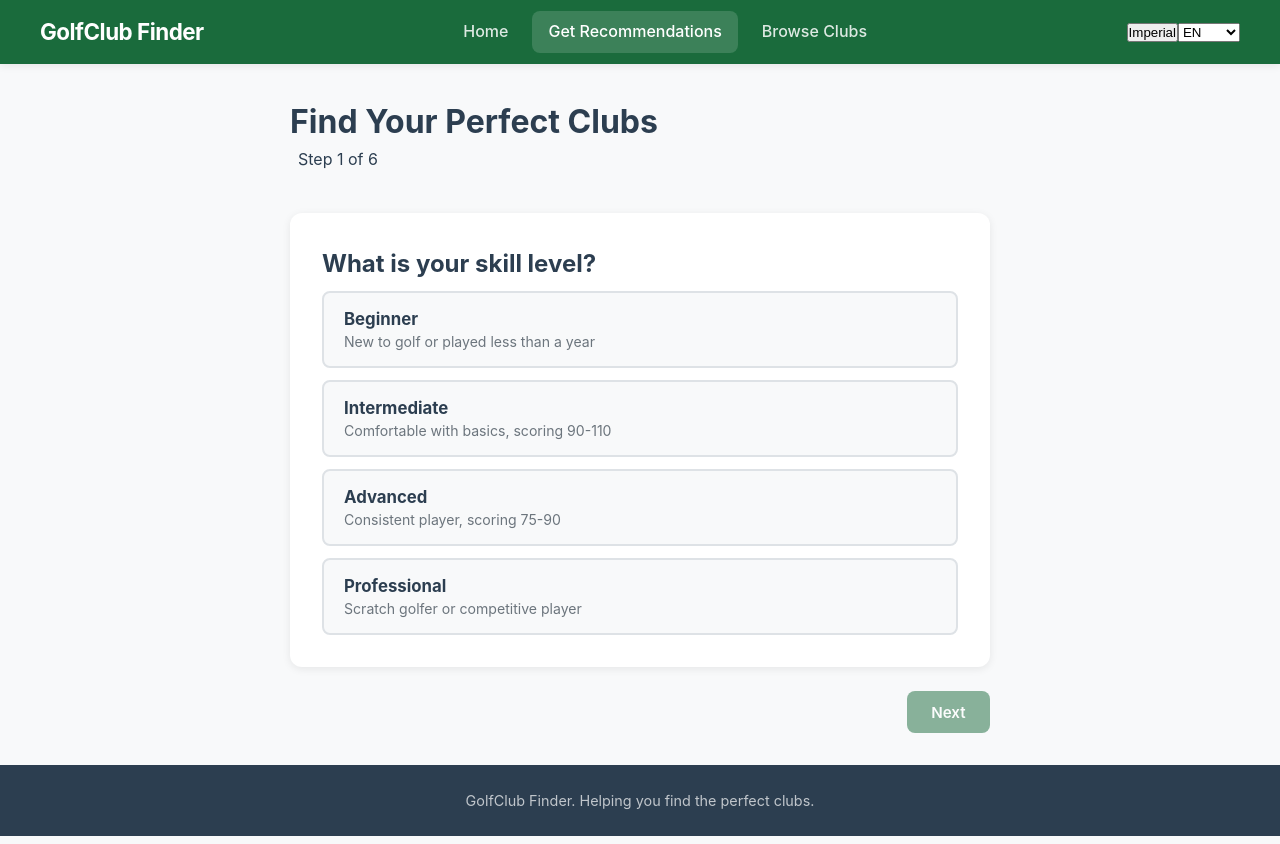
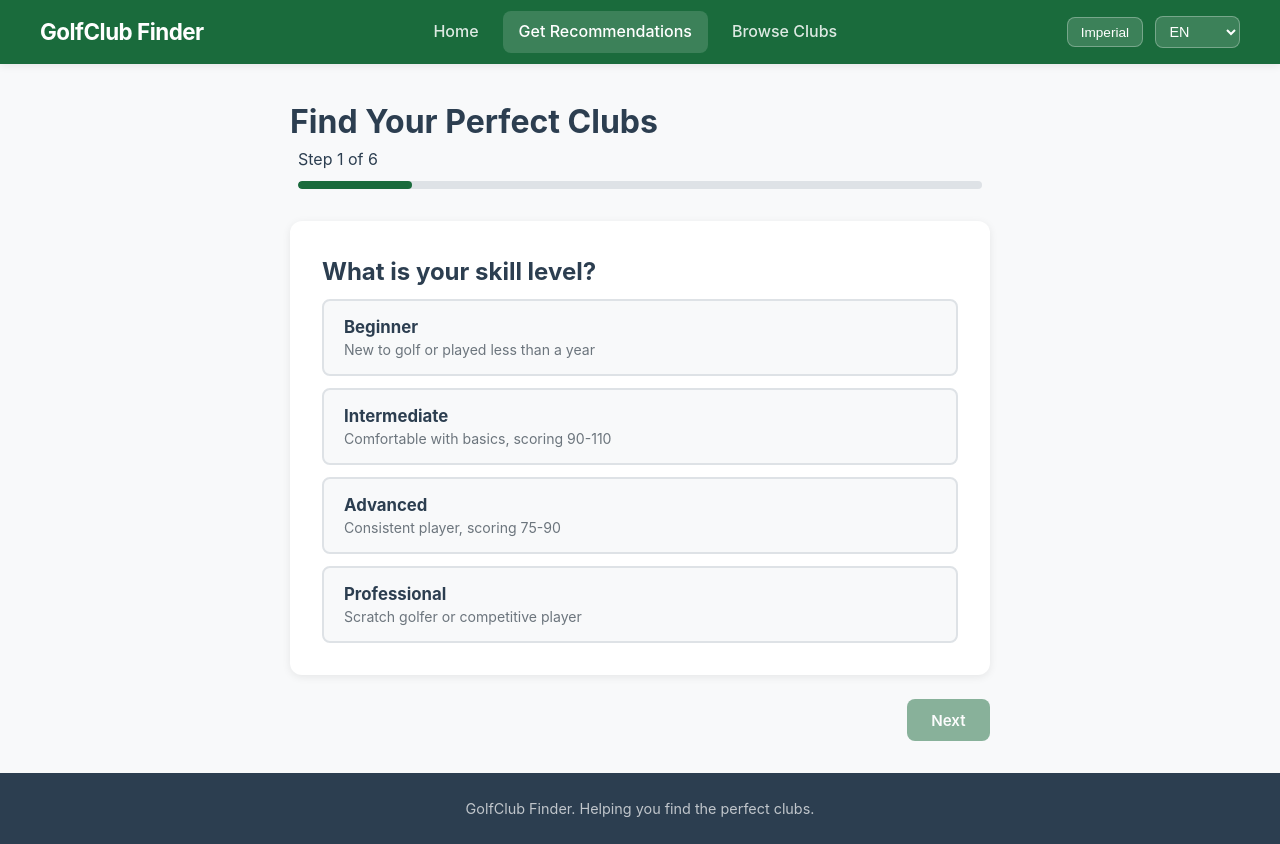
Before and after one commit to tkdgus96/golf-club-recommender, a React (Vite) app in the folder client/: page /quiz in a window 1280 px wide. Built offline with nearby package versions, Linux system fonts and the light colour scheme.

Commit message:
Add styles for language selector and unit toggle
- Header controls layout
- Language dropdown styling
- Unit toggle button styling
- Progress bar for quiz

Co-Authored-By: Claude Opus 4.5 <noreply@anthropic.com>

```diff
--- a/client/src/index.css
+++ b/client/src/index.css
@@ -1001,6 +1001,82 @@ a {
    Responsive
    ============================================ */
 
+/* ============================================
+   Header Controls (Language & Unit Toggle)
+   ============================================ */
+
+.header-controls {
+  display: flex;
+  align-items: center;
+  gap: 0.75rem;
+}
+
+.language-selector {
+  background: rgba(255, 255, 255, 0.15);
+  border: 1px solid rgba(255, 255, 255, 0.3);
+  color: white;
+  padding: 0.4rem 0.6rem;
+  border-radius: var(--radius);
+  font-size: 0.9rem;
+  cursor: pointer;
+}
+
+.language-selector:hover {
+  background: rgba(255, 255, 255, 0.25);
+}
+
+.language-selector option {
+  background: var(--primary);
+  color: white;
+}
+
+.unit-toggle {
+  background: rgba(255, 255, 255, 0.15);
+  border: 1px solid rgba(255, 255, 255, 0.3);
+  color: white;
+  padding: 0.4rem 0.8rem;
+  border-radius: var(--radius);
+  font-size: 0.85rem;
+  cursor: pointer;
+  font-weight: 500;
+  transition: all 0.2s;
+}
+
+.unit-toggle:hover {
+  background: rgba(255, 255, 255, 0.25);
+}
+
+/* Progress Bar */
+.quiz-page .quiz-progress {
+  display: flex;
+  flex-direction: column;
+  gap: 0.5rem;
+  margin-bottom: 2rem;
+}
+
+.progress-bar {
+  width: 100%;
+  height: 8px;
+  background: var(--border);
+  border-radius: 4px;
+  overflow: hidden;
+}
+
+.progress-fill {
+  height: 100%;
+  background: var(--primary);
+  border-radius: 4px;
+  transition: width 0.3s ease;
+}
+
+/* Feature Cards Grid */
+.feature-cards {
+  display: grid;
+  grid-template-columns: repeat(auto-fit, minmax(280px, 1fr));
+  gap: 1.5rem;
+  margin-top: 1.5rem;
+}
+
 @media (max-width: 768px) {
   .hero h1 {
     font-size: 2rem;
@@ -1031,7 +1107,7 @@ a {
   }
 
   .header-inner {
-    flex-direction: column;
+    flex-wrap: wrap;
     height: auto;
     padding: 0.75rem 0;
     gap: 0.5rem;
@@ -1045,4 +1121,11 @@ a {
     padding: 0.4rem 0.6rem;
     font-size: 0.9rem;
   }
+
+  .header-controls {
+    width: 100%;
+    justify-content: center;
+    padding-top: 0.5rem;
+    border-top: 1px solid rgba(255, 255, 255, 0.2);
+  }
 }
```
